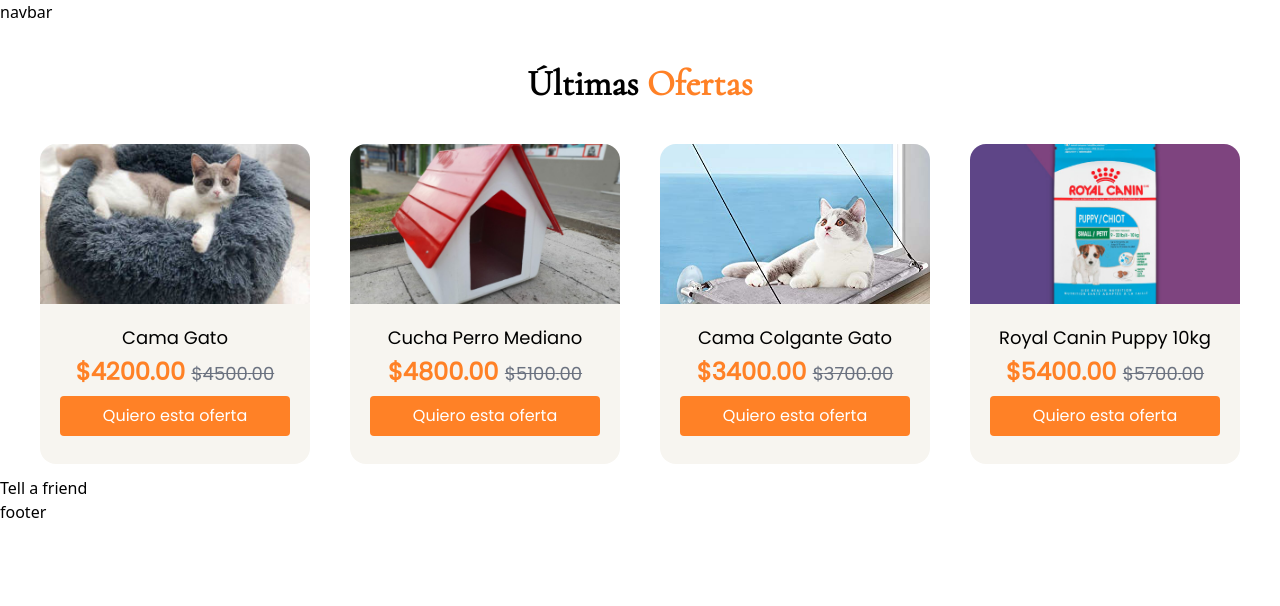
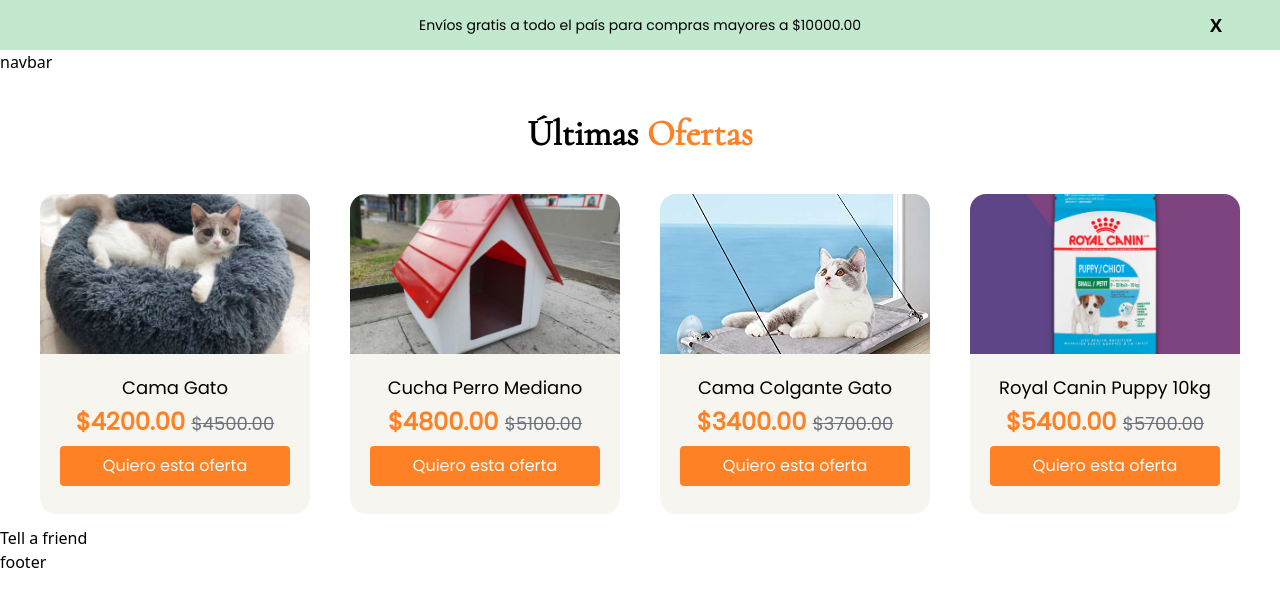
Before and after one commit to jdoors/WebProyect, a React (Create React App) app: page / in a window 1280 px wide. Shown: the top 606 px of the page. Built offline with nearby package versions, Linux system fonts and the light colour scheme; a web font is replaced by a local one.

Commit message:
Creación comp. FreeDelivey, actualización en Rutas

```diff
--- /dev/null
+++ b/src/components/Inicio/FreeDelivery/FreeDelivery.js
@@ -0,0 +1,20 @@
+import React from 'react'
+
+
+const divHidden = () => {
+  document.getElementById('envios-gratis').style.setProperty('display', 'none')
+}
+
+const FreeDelivery = () => {
+
+  return (
+
+    <div id='envios-gratis' className='bg-[#C2E8CE] h-[50px] grid grid-cols-6 sm:flex sm:flex-wrap items-center sm:justify-center'>
+        <h6 className='col-span-5 text-sm font-medium font-poppins'>Envíos gratis a todo el país para compras mayores a $10000.00</h6>
+        <button onClick={divHidden} className='absolute w-3 col-span-1 font-bold sm:w-4 right-4 sm:right-14 sm:text-lg'>X</button>
+    </div>
+
+  )
+}
+
+export default FreeDelivery
--- a/src/components/Rutas.js
+++ b/src/components/Rutas.js
@@ -4,6 +4,7 @@ import Inicio from "./Inicio/Inicio"
 import Navbar from "./navbar"
 import Footer from "./footer"
 import TellAFriend from "./TellAFriend"
+import FreeDelivery from "./Inicio/FreeDelivery/FreeDelivery"
 
 
 
@@ -12,6 +13,7 @@ return (
     <>
         <Router>
             <header>
+                <FreeDelivery/>
                 <Navbar/>
             </header>
             <Routes>
```
